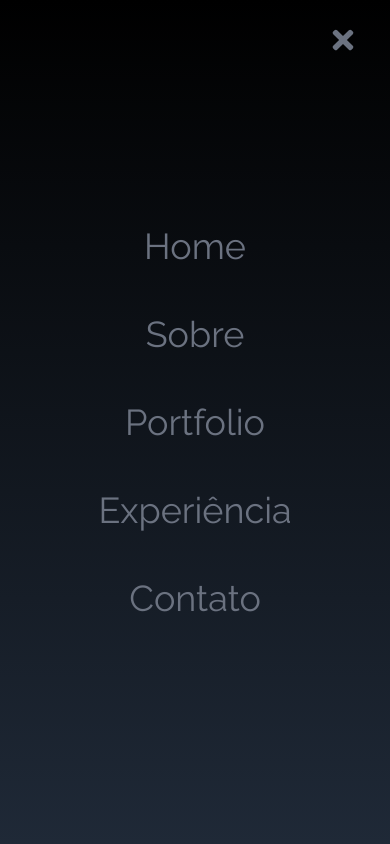
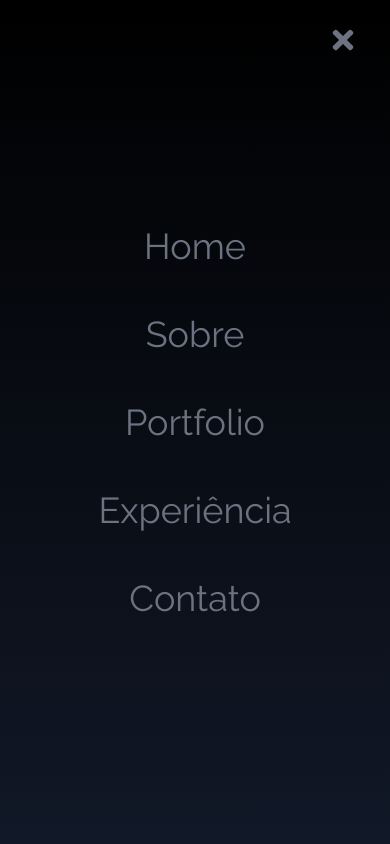
Before and after one commit to SilvaRafael1/Portfolio, a React (Create React App) app: page / in a window 390 px wide. Both pictures are taken after a click on the element 351 px from the left and 40 px from the top of the page. Shown: the top 844 px of the page. Built offline with nearby package versions, Linux system fonts and the light colour scheme.

Commit message:
modified:   src/components/NavBar.jsx

```diff
--- a/src/components/NavBar.jsx
+++ b/src/components/NavBar.jsx
@@ -59,11 +59,11 @@ const NavBar = () => {
 
         {nav && (
 
-            <ul className='flex flex-col justify-center items-center absolute top-0 left-0 w-full h-screen bg-gradient-to-b from-black to-gray-800 text-gray-500'>
+            <ul className='flex flex-col justify-center items-center absolute top-0 left-0 w-full h-screen bg-gradient-to-b from-black to-gray-900 text-gray-500'>
                 {links.map(({ id, link }) => (
                     <li
                         key={id}
-                        className='px-4 cursor-pointer capitalize py-6 text-4xl'>
+                        className='px-4 cursor-pointer capitalize py-6 text-4xl hover:text-white hover:scale-105 duration-200'>
                             <Link onClick={() => setNav(!nav)} to={link} smooth duration={500}>{link}</Link>
                     </li>
                 ))}
```
